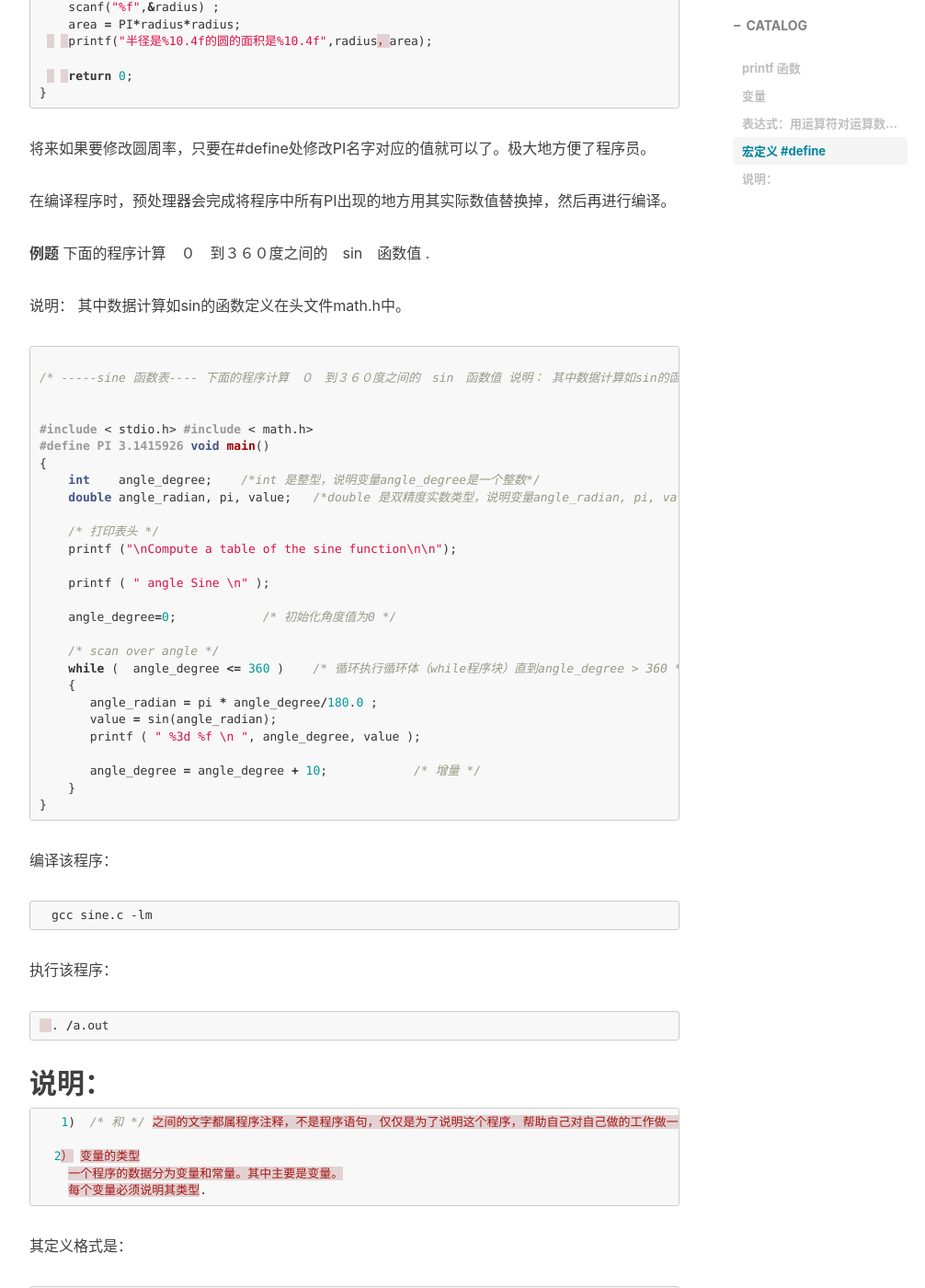
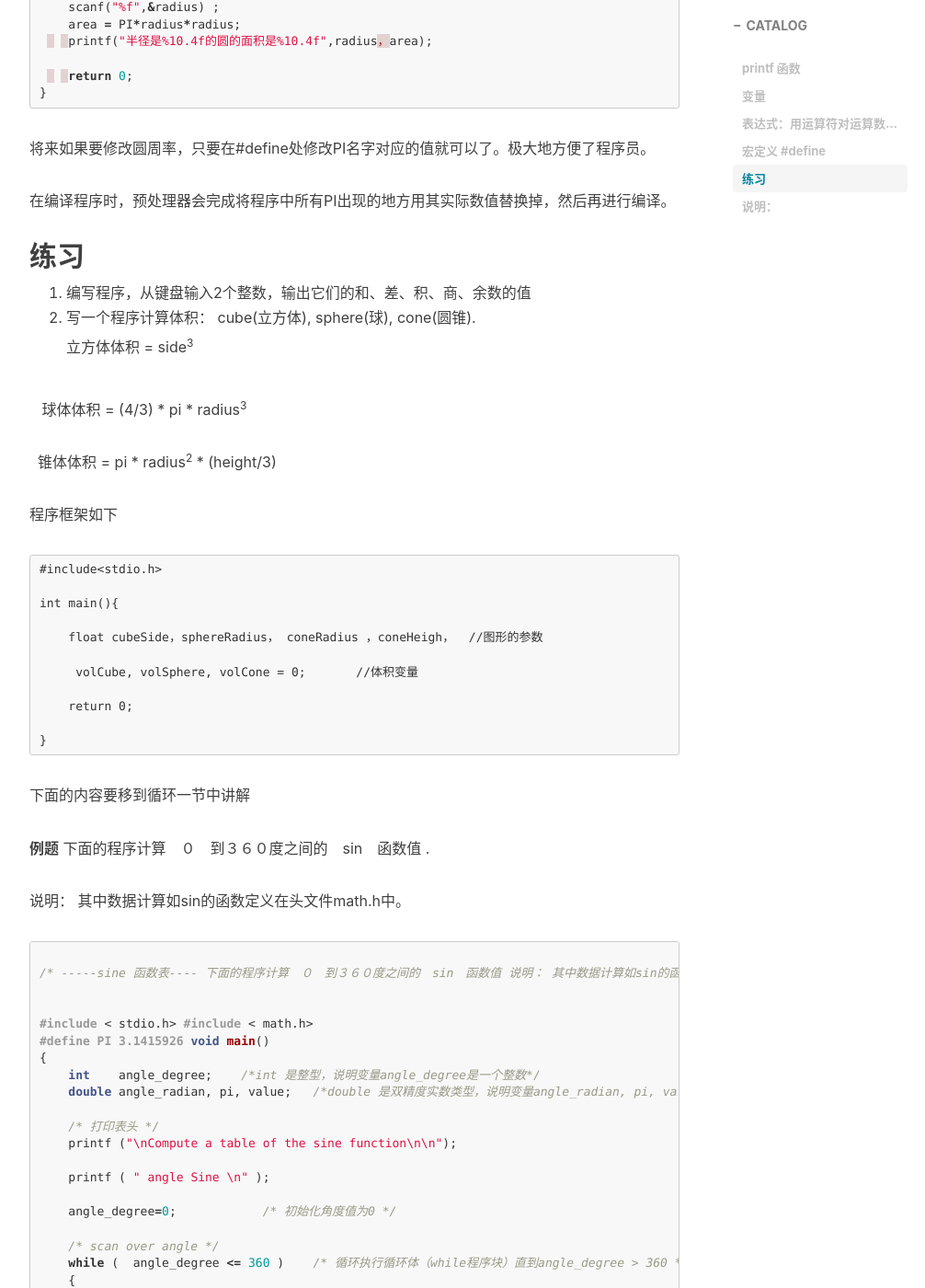
Before and after one commit to xuepro/xuepro.github.io, a Jekyll site: the page built from _posts/2017-10-30-2.C语言教程-我们来计算吧.md, in a window 1280 px wide and 1400 px high, scrolled down 6681 px. Shown: the whole window at 92% size, without its empty margins (233-1239 px from the left). Built offline with Jekyll 4.4.1, drawn with Linux system fonts in a browser that asks for light colours; nearby versions of some CDN libraries; comment, search, counter and statistics services are not loaded.

Commit message:
Update 2017-10-30-2.C语言教程-我们来计算吧.md

````diff
--- a/_posts/2017-10-30-2.C语言教程-我们来计算吧.md
+++ b/_posts/2017-10-30-2.C语言教程-我们来计算吧.md
@@ -268,6 +268,36 @@ int main(){
 
 在编译程序时，预处理器会完成将程序中所有PI出现的地方用其实际数值替换掉，然后再进行编译。
 
+## 练习
+1. 编写程序，从键盘输入2个整数，输出它们的和、差、积、商、余数的值
+2. 写一个程序计算体积： cube(立方体), sphere(球), cone(圆锥).
+
+    立方体体积 = side<sup>3</sup>
+
+    球体体积 = (4/3) * pi * radius<sup>3</sup>
+
+    锥体体积 = pi * radius<sup>2</sup> * (height/3)
+
+程序框架如下
+```
+#include<stdio.h>
+
+int main(){
+
+    float cubeSide，sphereRadius， coneRadius ，coneHeigh，  //图形的参数
+
+     volCube, volSphere, volCone = 0;       //体积变量
+
+    return 0;
+
+}
+```
+
+
+
+
+下面的内容要移到循环一节中讲解
+
 **例题** 下面的程序计算　０　到３６０度之间的　sin　函数值 .
 
 说明： 其中数据计算如sin的函数定义在头文件math.h中。
````
